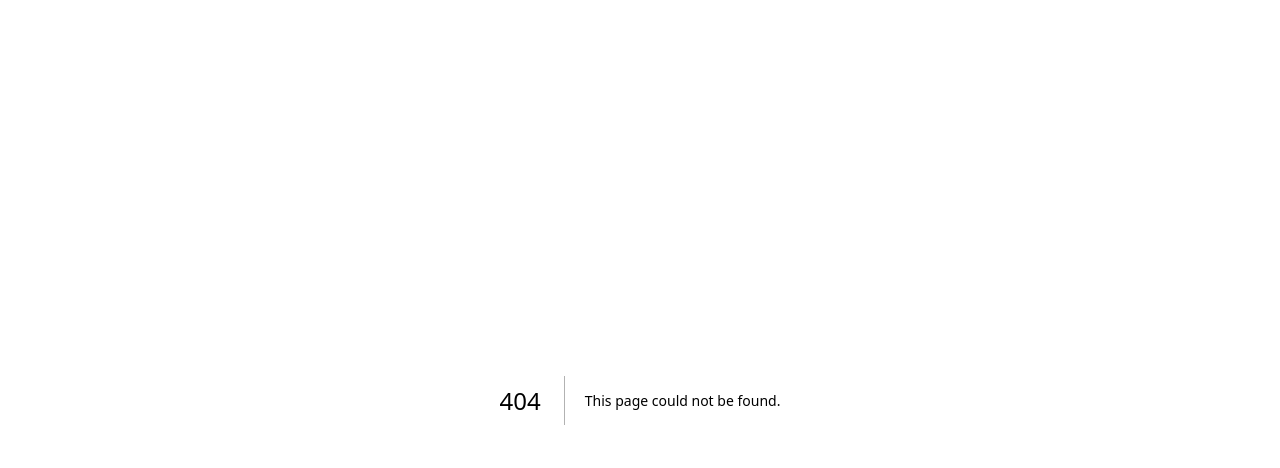
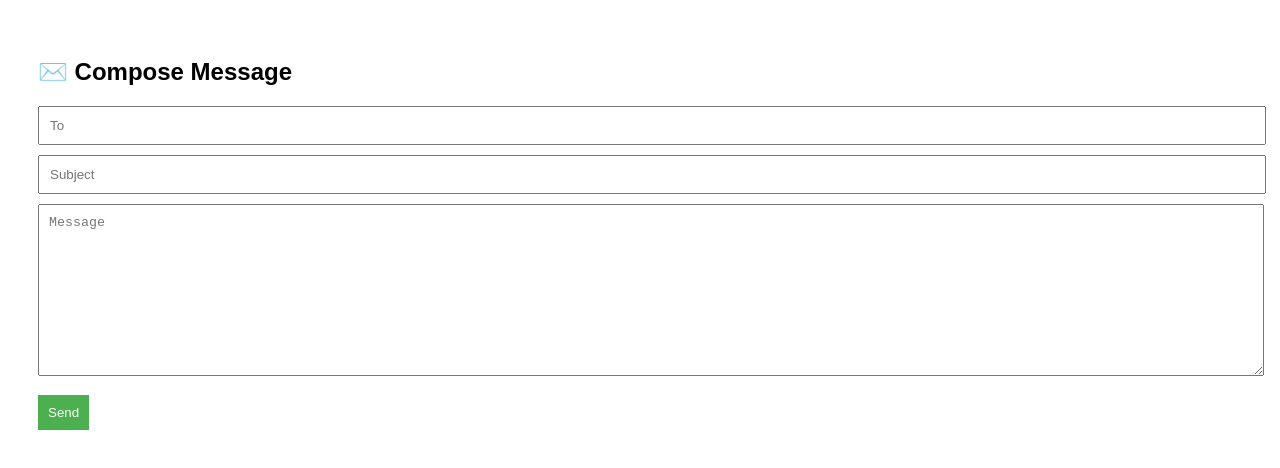
Before and after one commit to swaich-Techno/orbin-ai, a Next.js app: page /compose in a window 1280 px wide. Before the commit this address had no page. Shown: the top 468 px of the page. Built offline with nearby package versions, Linux system fonts and the light colour scheme.

Commit message:
Create compose.js

```diff
--- /dev/null
+++ b/pages/compose.js
@@ -0,0 +1,61 @@
+import { useState } from "react";
+
+export default function Compose() {
+  const [form, setForm] = useState({
+    to: "",
+    subject: "",
+    message: ""
+  });
+
+  const handleSubmit = (e) => {
+    e.preventDefault();
+
+    alert("Message sent (demo)");
+
+    setForm({ to: "", subject: "", message: "" });
+  };
+
+  return (
+    <div style={{ padding: 30, fontFamily: "Arial" }}>
+      <h2>✉️ Compose Message</h2>
+
+      <form onSubmit={handleSubmit} style={{ marginTop: 20 }}>
+
+        <input
+          placeholder="To"
+          value={form.to}
+          onChange={(e) => setForm({ ...form, to: e.target.value })}
+          style={{ width: "100%", padding: 10, marginBottom: 10 }}
+        />
+
+        <input
+          placeholder="Subject"
+          value={form.subject}
+          onChange={(e) => setForm({ ...form, subject: e.target.value })}
+          style={{ width: "100%", padding: 10, marginBottom: 10 }}
+        />
+
+        <textarea
+          placeholder="Message"
+          value={form.message}
+          onChange={(e) => setForm({ ...form, message: e.target.value })}
+          style={{ width: "100%", height: 150, padding: 10 }}
+        />
+
+        <button
+          type="submit"
+          style={{
+            marginTop: 15,
+            padding: 10,
+            background: "#4CAF50",
+            color: "#fff",
+            border: "none"
+          }}
+        >
+          Send
+        </button>
+
+      </form>
+    </div>
+  );
+}
```
